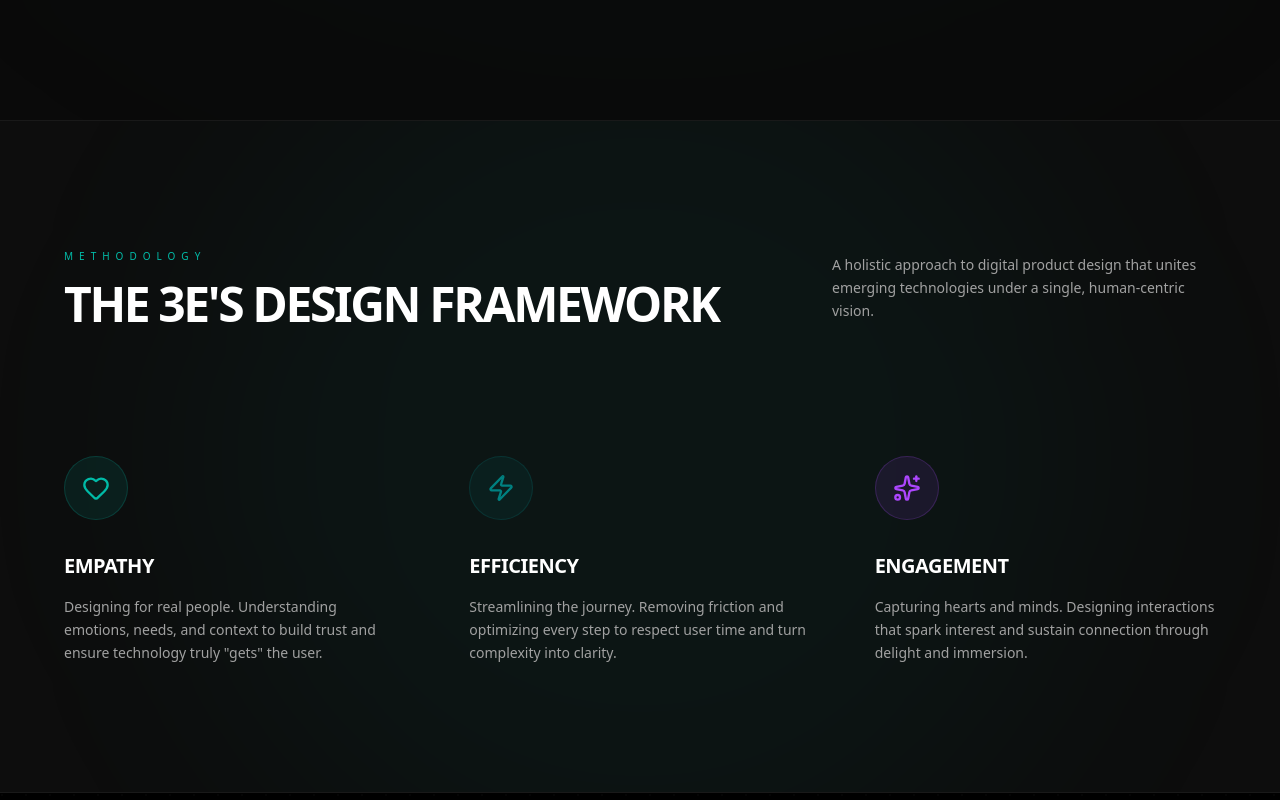
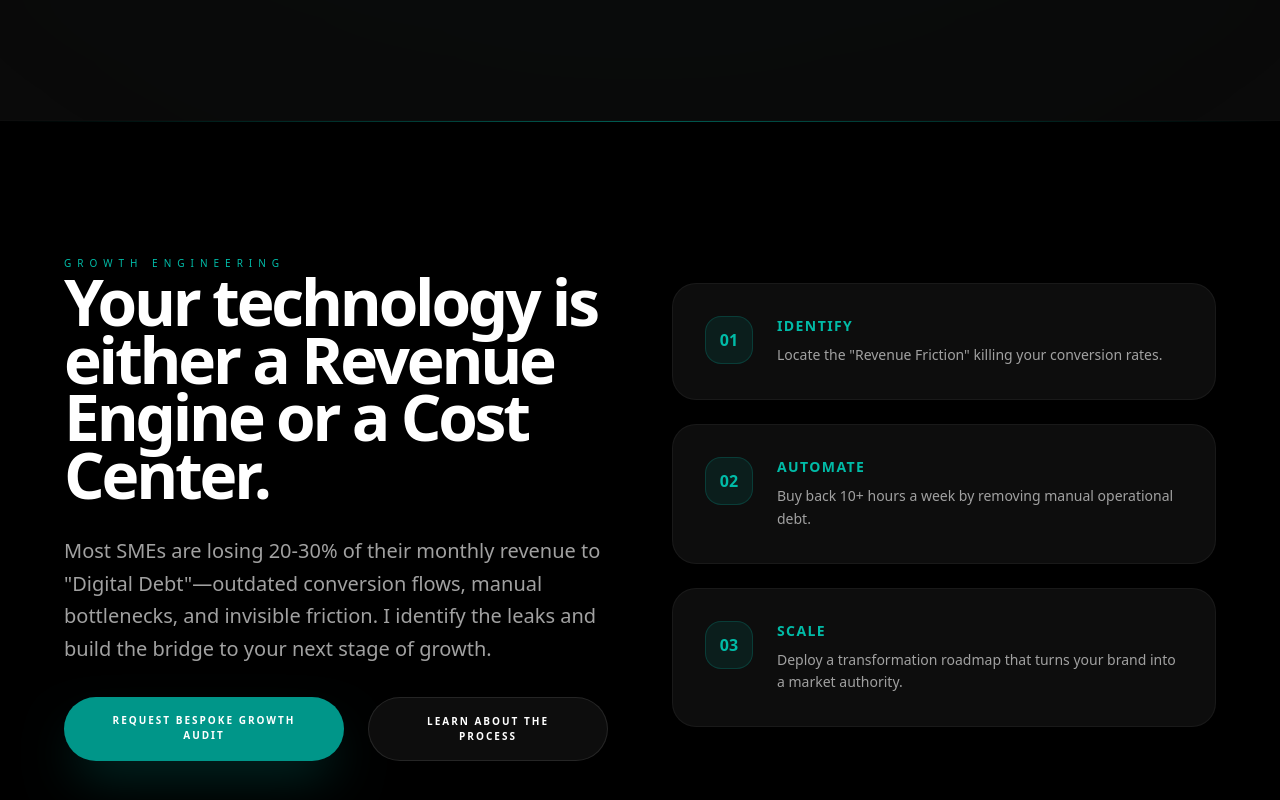
Before and after one commit to kennram/portfolio, a Next.js app: page / in a window 1280 px wide. Shown: the part 940-1740 px from the top of the page. Built offline with nearby package versions, Linux system fonts and the light colour scheme; no server answers.

Commit message:
feat: redesign home page audit hook section with integrated lead capture form

```diff
--- a/app/page.tsx
+++ b/app/page.tsx
@@ -158,6 +158,52 @@ export default function Home() {
           transition={{ duration: 1.5, delay: 0.2 }}
           className="absolute top-1/2 left-1/2 -translate-x-1/2 -translate-y-1/2 w-full max-w-5xl h-[600px] bg-teal-600/5 blur-[180px] rounded-full -z-10"
         />
+      </section>
+
+      {/* Strategic Audit Hook Section */}
+      <section id="audit-hook" className="py-32 px-6 md:px-12 bg-black text-white relative overflow-hidden border-t border-white/5">
+        <div className="absolute top-0 left-0 w-full h-px bg-gradient-to-r from-transparent via-teal-500/50 to-transparent" />
+        <div className="max-w-6xl mx-auto grid grid-cols-1 lg:grid-cols-2 gap-16 items-center">
+          <div className="space-y-8">
+            <span className="text-[10px] font-mono text-teal-500 uppercase tracking-[0.6em]">Growth Engineering</span>
+            <h2 className="text-[clamp(2.5rem,6vw,4rem)] font-bold tracking-tighter leading-[0.9]">
+              Your technology is either a Revenue Engine or a Cost Center.
+            </h2>
+            <p className="text-xl text-muted-foreground font-light leading-relaxed">
+              Most SMEs are losing 20-30% of their monthly revenue to "Digital Debt"—outdated conversion flows, manual bottlenecks, and invisible friction. I identify the leaks and build the bridge to your next stage of growth.
+            </p>
+            <div className="flex flex-col sm:flex-row gap-6">
+              <a
+                href="#audit-form"
+                className="px-8 py-4 bg-teal-600 text-white rounded-full text-[10px] font-bold uppercase tracking-[0.2em] hover:bg-white hover:text-black transition-all shadow-2xl shadow-teal-600/30 text-center"
+              >
+                Request Bespoke Growth Audit
+              </a>
+              <Link
+                href="/audit"
+                className="px-8 py-4 bg-white/5 border border-white/10 text-white rounded-full text-[10px] font-bold uppercase tracking-[0.2em] hover:bg-white/10 transition-all text-center"
+              >
+                Learn About The Process
+              </Link>
+            </div>
+          </div>
+
+          <div className="grid grid-cols-1 gap-6">
+            {[
+              { title: "Identify", desc: 'Locate the "Revenue Friction" killing your conversion rates.' },
+              { title: "Automate", desc: 'Buy back 10+ hours a week by removing manual operational debt.' },
+              { title: "Scale", desc: 'Deploy a transformation roadmap that turns your brand into a market authority.' },
+            ].map((point, i) => (
+              <div key={i} className="p-8 bg-white/5 rounded-3xl border border-white/5 flex gap-6 items-start">
+                <div className="w-12 h-12 rounded-2xl bg-teal-500/10 flex items-center justify-center shrink-0 border border-teal-500/20 text-teal-500 font-bold font-mono">0{i+1}</div>
+                <div>
+                  <h4 className="text-sm font-bold uppercase tracking-widest text-teal-500 mb-2">{point.title}</h4>
+                  <p className="text-sm text-muted-foreground font-light leading-relaxed">{point.desc}</p>
+                </div>
+              </div>
+            ))}
+          </div>
+        </div>
       </section>
 
       {/* 3E's Framework Section */}
@@ -445,27 +491,9 @@ export default function Home() {
         </div>
       </section>
 
-      {/* High-Impact CTA Section */}
-      <section className="py-32 px-6 md:px-12 bg-[#002b2b]">
-        <div className="max-w-6xl mx-auto flex flex-col md:flex-row items-center justify-between gap-16">
-          <div className="space-y-6 text-center md:text-left">
-            <h2 className="text-5xl md:text-7xl font-bold tracking-tighter text-white leading-[0.9]">
-              Ready for a <br /> new direction?
-            </h2>
-            <p className="text-xl text-teal-100/60 font-light max-w-md">
-              Most digital experiences are misaligned with human needs. I bridge that gap using the 3E’s Framework. Let’s audit your infrastructure and uncover hidden growth opportunities.
-            </p>
-          </div>
-
-          <div className="flex flex-col gap-6 w-full max-w-md">
-            <Link
-              href="/audit"
-              className="px-12 py-6 bg-teal-500 text-white rounded-full text-sm font-bold uppercase tracking-[0.2em] hover:bg-teal-400 transition-all shadow-2xl block text-center"
-            >
-              Request Strategic Audit
-            </Link>
-          </div>
-        </div>
+      {/* High-Impact Lead Capture Section */}
+      <section className="py-32 px-6 md:px-12 bg-[#002b2b] flex justify-center">
+        <LeadCaptureForm />
       </section>
 
       <AssistantWidget />
```
